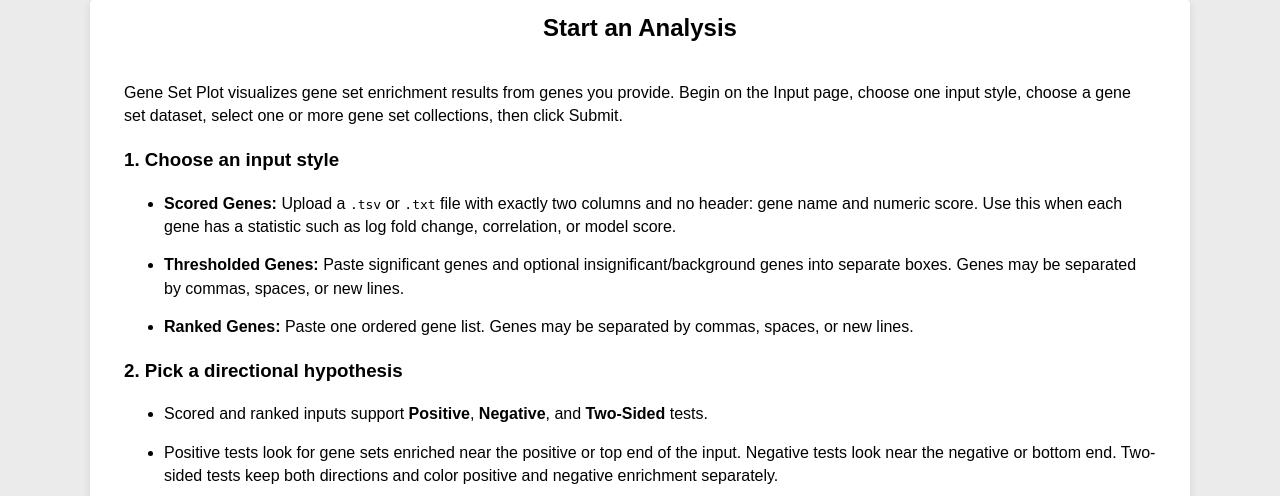
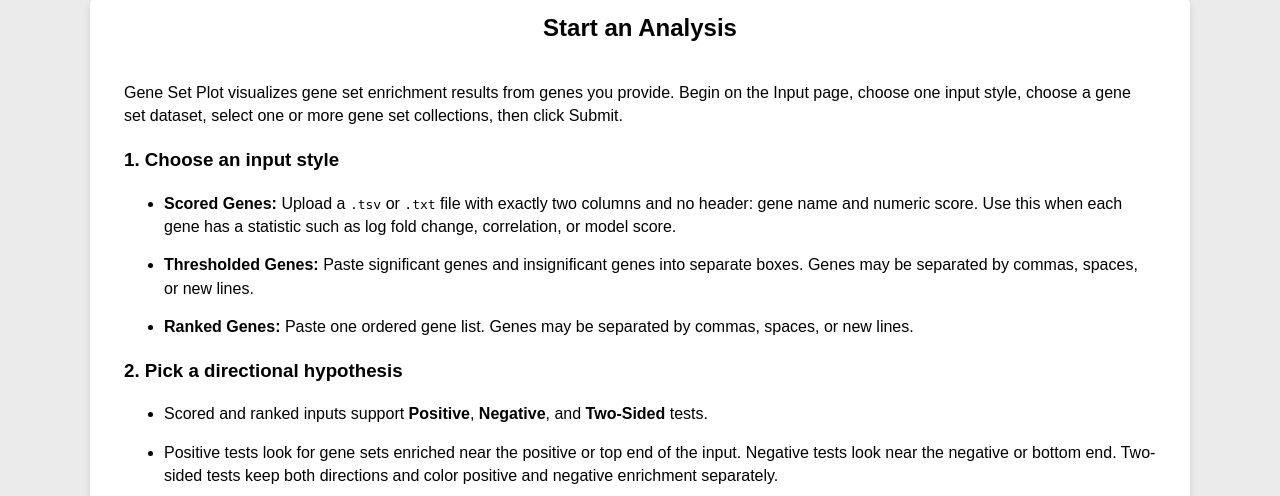
Before and after one commit to PathwayAndDataAnalysis/gsplot, a Django app: page /help/ in a window 1280 px wide. Shown: the part 218-714 px from the top of the page. Run offline with Django 5.2, Linux system fonts and the light colour scheme.

Commit message:
Revised Help Page + Removed p-vals printing

```diff
--- a/graph/dataReduction.py
+++ b/graph/dataReduction.py
@@ -631,8 +631,6 @@ def calculate_pvals(filtered, ranked_genes, tail_mode='positive'):
         # clamp just in case
         p_value = max(0.0, min(1.0, p_value))
 
-        print(f"Ranked mode p-value for {set_name}: {p_value}")
-
         gene_string = ' '.join(str(gene) for gene in gene_set)
         gene_sets_with_p[set_name] = (gene_string, p_value)
 
--- a/graph/templates/help.html
+++ b/graph/templates/help.html
@@ -73,8 +73,8 @@
               correlation, or model score.
             </li>
             <li>
-              <b>Thresholded Genes:</b> Paste significant genes and optional
-              insignificant/background genes into separate boxes. Genes may be separated
+              <b>Thresholded Genes:</b> Paste significant genes and
+              insignificant genes into separate boxes. Genes may be separated
               by commas, spaces, or new lines.
             </li>
             <li>
@@ -167,7 +167,7 @@ CXCL10	-2.20</code></pre>
               <li>
                 After Submit, each point represents a gene set that passed the current
                 threshold. Nearby points have more similar matched gene sets under the
-                selected distance metric and reduction algorithm.
+                selected distance metric and dimensionality reduction algorithm.
               </li>
               <li>
                 Hover over a point to see its gene set name and q-value.
@@ -276,7 +276,7 @@ CXCL10	-2.20</code></pre>
             <ul>
               <li>
                 <b>Submit</b> validates the current input, selected collections, threshold,
-                and settings, then generates the graph.
+                and settings, runs necessary analysis, then generates the graph.
               </li>
               <li>
                 <b>Apply</b> saves settings changes. If a graph already exists, Apply
```
